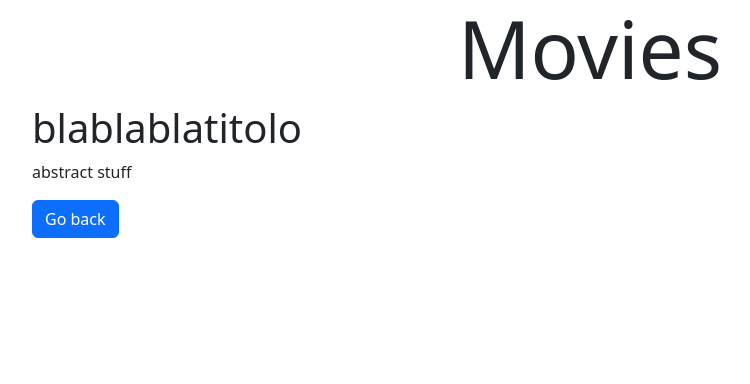
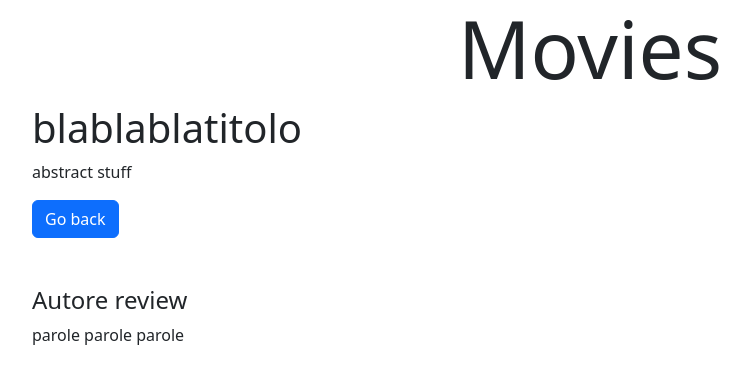
Before and after one commit to christianzaboli/webapp-react, a React (Vite) app: page /movie/id in a window 1280 px wide. Shown: the top 384 px of the page, without its empty margins (50-800 px from the left). Built offline with nearby package versions, Linux system fonts and the light colour scheme.

Commit message:
componente review base

```diff
--- a/src/App.jsx
+++ b/src/App.jsx
@@ -5,7 +5,7 @@ import axios from 'axios';
 
 import DefaultLayout from './layout/DefaultLayout'
 import HomePage from './Pages/HomePage'
-import MovieDetail from './components/MovieDetail';
+import MovieDetail from './Pages/MovieDetail';
 
 function App() {
 
--- a/src/components/MovieDetail.jsx
+++ b/src/Pages/MovieDetail.jsx
@@ -1,12 +1,16 @@
 import { Link } from "react-router-dom";
-
+import Review from "../components/Review";
 
 export default function MovieDetail() {
     return (
         <div className="container">
+            <div className="mb-5">
+
             <h1>blablablatitolo</h1>
             <p>abstract stuff</p>
             <Link to={'/'} className="btn btn-primary">Go back</Link>
+            </div>
+            <Review/>
         </div>
     )
 }
--- /dev/null
+++ b/src/components/Review.jsx
@@ -0,0 +1,8 @@
+export default function Review() {
+    return (
+        <div>
+            <h4>Autore review</h4>
+            <p>parole parole parole</p>
+        </div>
+    )
+}
```
